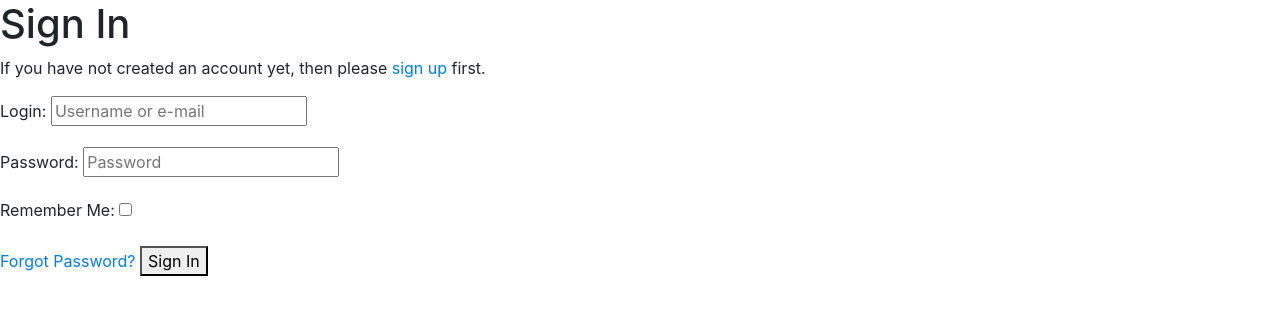
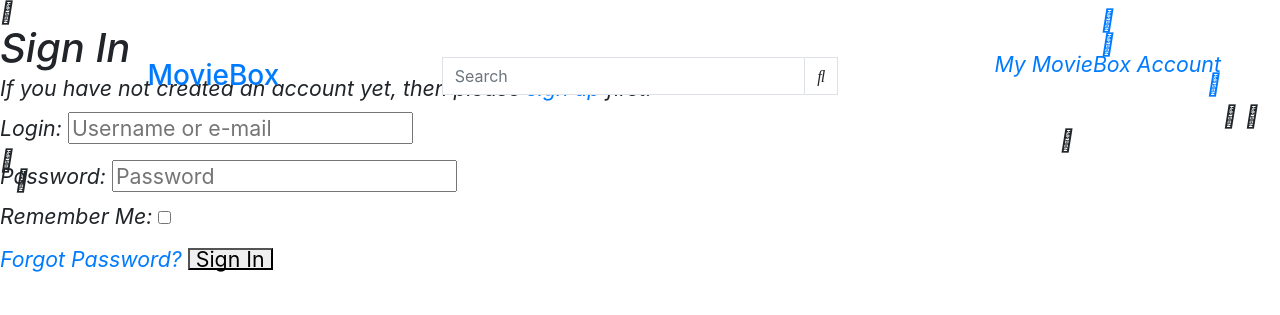
Before and after one commit to Damhanlk/Code-Ins-ms4, a Django app: page /accounts/login/ in a window 1280 px wide. Shown: the top 315 px of the page. Run offline with Django 3.2, Linux system fonts and the light colour scheme; some libraries are stand-ins or nearby versions.

Commit message:
add initial home page navigation links

```diff
--- a/templates/base.html
+++ b/templates/base.html
@@ -14,6 +14,7 @@
     {% endblock %}
 
     {% block corecss %}
+        <link rel="stylesheet" href="path/to/font-awesome/css/font-awesome.min.css">
         <link rel="stylesheet" href="https://stackpath.bootstrapcdn.com/bootstrap/4.4.1/css/bootstrap.min.css" integrity="sha384-Vkoo8x4CGsO3+Hhxv8T/Q5PaXtkKtu6ug5TOeNV6gBiFeWPGFN9MuhOf23Q9Ifjh" crossorigin="anonymous">
     {% endblock %}
 
@@ -32,7 +33,56 @@
     <title>MovieBox {% block extra_title %}{% endblock %}</title>
   </head>
   <body>
-    <header class="container-fluid fixed-top"></header>
+    <header class="container-fluid fixed-top">
+        <div class="row">
+            <div class="col-12 col-lg-4 py-1 py-lg-0 my-auto text-center">
+              <a href="{% url 'home' %}" class="nav-link logo-main">
+                  <h3 class="logo-text my-0">MovieBox</h3>
+              </a>
+            </div>
+            <!-- Form taken from Boutique Ado Mini project -->
+            <div class="col-12 col-lg-4 py-1 py-lg-0 my-auto text-center">
+              <form method="GET" action=''>
+                  <div class="input-group w-100">
+                        <input class="form-control border border-black rounded-0" type="text" name="q" placeholder="Search">
+                            <div class="input-group-append">
+                                <button class="form-control btn btn-black border border-black rounded-0" type="submit">
+                                    <span class="icon">
+                                        <i class="fas fa-search"></i>
+                                    </span>
+                                </button>
+                            </div>
+                  </div>
+              </form>
+            </div>
+            <!-- Dropdown menu code from Bootstrap and used in Boutique Ado Mini Project -->
+            <div class="col-12 col-lg-4 py-1 py-lg-0 my-auto text-center">
+                <ul class="list-inline list list-unstyled text-center text-lg-right my-0">
+                    <li class="list-inline-item dropdown">
+                        <a class="text-black nav-link" href='#' id="user-options" data-toggle="dropdown" aria-haspopup="true" aria-expanded="false">
+                            <div class="text-center">
+                                <div><i class="fas fa-user fa-lg"<i/></div>
+                                <p class="my-0">My MovieBox Account</p>
+                            </div>
+                        </a>
+                        <div class="dropdown-menu border-0" aria-labelledby="user-options">
+                            {% if request.user.is_authenticated %}
+                                {% if request.user.is_superuser %}
+                                    <a href="{% url 'add_movie' %}" class="dropdown-item">Manage Movies</a>
+                                {% endif %}
+                                <a href="{% url 'profile' %}" class="dropdown-item">My Profile</a>
+                                <a href="{% url 'account_logout' %}" class="dropdown-item">Logout</a>
+                            {% else %}
+                                <a href="{% url 'account_signup' %}" class="dropdown-item">Register</a>
+                                <a href="{% url 'account_login' %}" class="dropdown-item">Login</a>
+                            {% endif %}
+                        </div>
+                    </li>
+                    <li class="list-inline-item"></li>
+                </ul>
+            </div>
+        </div>
+    </header>
 
     {% if messages %}
     <div class="message-container"></div>
```
